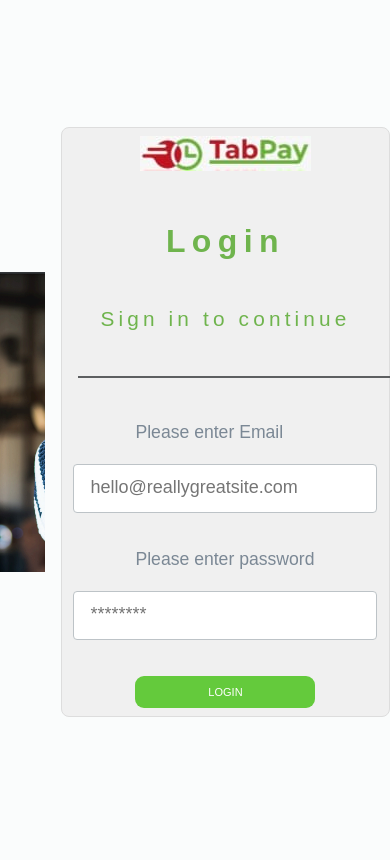
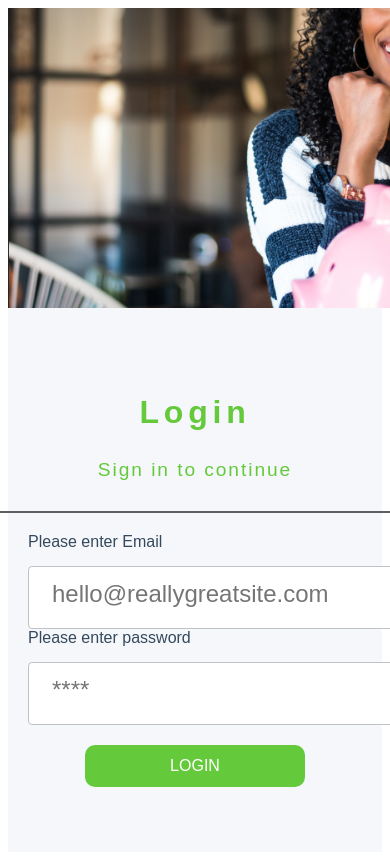
Before and after one commit to AfricodeAcademy/tabpay, a Flask app: page /login in a window 390 px wide; the page is wider, and only the part inside the window is pictured. Before the commit the page ends 717 px from the top of that part, so only its background shows below. Run offline with Flask 3, Linux system fonts and the light colour scheme; some libraries are stand-ins or nearby versions.

Commit message:
modified my styling for login page

```diff
--- a/app/static/css/styles.css
+++ b/app/static/css/styles.css
@@ -119,8 +119,8 @@ body {
 /* LOGIN TO YOUR ACCOUNT STYLING */
 .my-body {
   margin: 0;
-  font-family: "Arial", sans-serif;
-  background-color: hwb(180 98% 1%);
+  font-family: 'Arial', sans-serif;
+  background-color: hsl(216, 33%, 97%); /* Lighter background color for better contrast */
   display: flex;
   justify-content: center;
   align-items: center;
@@ -131,13 +131,22 @@ body {
   display: flex;
   width: 100%;
   height: 100%;
+  flex-direction: column; /* Stack vertically on small screens */
 }
 
 .my-image-section {
-  background-image: url("/app/static/images/image.jpg");
-  background-size: cover;
+  background-image: url('./styles.css/images/tabpay.png'); /* Ensure the correct image path */
+  background-size: cover; /* Cover entire area */
   background-position: center;
   background-repeat: no-repeat;
+  width: 120%; /* Full width */
+  height: 110%; /* Full height */
+}
+
+.image-section img {
+  object-fit: cover; /* Ensure the image covers the area */
+  width: 100%; /* Make the image responsive */
+  height: 100%; /* Full height */
 }
 
 .form-section-area {
@@ -145,76 +154,86 @@ body {
   flex-direction: column;
   justify-content: center;
   align-items: center;
-  background-color: #ffffff;
+  background-color: transparent; /* Make background transparent */
+  padding: 20px; /* Adjust padding */
+  margin: auto;
 }
 
 .hi-login {
-  color: #6fb44d;
+  color: #64ca3c;
   font-size: 2rem;
-  margin-bottom: 10px;
-  letter-spacing: 0.2em;
+  text-align: center;
+  margin-bottom: 9px;
+  letter-spacing: 0.15em; /* Slightly reduced letter spacing for readability */
 }
 
 .my-sign-in {
-  color: #6fb44d;
-  font-size: 1.3rem;
+  color: #64ca3c;
+  font-size: 1.2rem;
   text-align: center;
-  margin-bottom: 20px;
-  letter-spacing: 0.2em;
+  margin-bottom: 10px;
+  letter-spacing: 0.1em; /* Reduced letter spacing */
 }
 
 .email-label,
 .password-center {
-  margin-top: 20px;
-  width: 61%;
-  color: #34495ea0;
+  margin-top: 50px;
+  width: 100%; /* Increased width to 100% for better alignment */
+  max-width: 470px; /* Limit max width */
+  text-align: left; /* Align labels to the left for better UX */
+  color: #34495e;
 }
 
-.rop-input {
-  padding: 16px;
-  margin-top: 5px;
-  border: 1px solid #bdc3c7;
-  border-radius: 4px;
-  width: 100%;
-  max-width: 270px;
-  transition: border-color 0.3s;
+/* Test Styling for Inputs */
+input[type="email"],
+input[type="password"] {
+  width: 140% !important; /* Force full width */
+  max-width: 470px !important; /* Set a maximum width */
+  box-sizing: border-box; /* Include padding and border in width */
+  padding: 23px; /* Consistent padding */
+  border: 1px solid #bdc3c7; /* Border style */
+  border-radius: 4px; /* Rounded corners */
+  margin-top: 15px; /* Space between inputs */
 }
 
 .rop-input:focus {
-  border-color: #2ecc71;
+  border-color: #07c455;
   outline: none;
+  box-shadow: 0 0 5px rgba(7, 196, 85, 0.5); /* Add focus shadow */
 }
 
 .rop-input::placeholder {
-  font-size: large;
+  font-size: 1.5rem; /* Adjusted placeholder font size for consistency */
 }
 
 .login-button {
-  margin-top: 20px;
-  padding: 10px;
+  display: block; /* Make the button a block element */
+  margin: 20px auto 0; /* Center the button horizontally */
+  padding: 12px;
   background-color: #64ca3c;
   color: white;
   border: none;
-  border-radius: 9px;
+  border-radius: 10px;
   cursor: pointer;
-  font-size: 11px;
+  font-size: 1rem;
   width: 100%;
-  max-width: 180px;
-  transition: background-color 0.3s;
+  max-width: 220px;
+  transition: background-color 0.3s, transform 0.2s; /* Add transform transition */
 }
-/*
-button:hover {
+
+.login-button:hover {
   background-color: #27ae60;
-} */
+  transform: scale(1.05); /* Slightly scale up on hover */
+}
 
 .login-hr {
-  border: none;
-  border-top: 2px solid #5d5f61;
-  width: 107%;
-  position: left;
-  left: -3%;
-  top: 30px;
+  width: 237%; /* Extend beyond the normal width of the parent container */
+  border: 1px solid #5d5f61; /* Set border color */
+  margin: 20px 0; /* Add top and bottom margins */
+  position: relative; /* Ensure it is positioned relative to its container */
+  left: 26%; /* Move the line slightly to the left to extend more to the right */
 }
+
 
 /* Responsive Adjustments */
 @media (min-width: 768px) {
@@ -237,6 +256,7 @@ button:hover {
     padding: 20px;
   }
 }
+
 /* END OF LOGIN TO YOUR ACCOUNT STYLING */
 
 /* CREATE-NEW-ACCOUNT STYLING */
--- a/app/templates/login.html
+++ b/app/templates/login.html
@@ -1,38 +1,37 @@
-{% extends 'auth.html' %} {% block content %}
-<body class="my-body">
-  <div class="login-container flex flex-col md:flex-row w-full h-full">
-    <div class="my-image-section w-full md:w-1/2 h-64 md:h-auto"></div>
-    <div
-      class="form-section-area w-full md:w-1/2 flex flex-col items-center justify-center p-6"
-    >
-      <div class="tabpay-logo m-2">
-        <a href="{{url_for('main.home')}}"
-          ><img src="../static/images/logo.png" alt=""
-        /></a>
+{% extends 'auth.html' %}
+
+{% block content %}
+<main class="my-body">
+  <div class="login-container d-flex w-100 h-100 flex-column flex-md-row">
+
+    <!-- Left Image Section (100% height) -->
+    <div class="col-md-6 image-section p-0 d-flex align-items-center">
+      <div class="my-image-section w-100 h-100">
+        <img src="{{ url_for('static', filename='images/tabpay.png') }}" alt="Image description" class="img-fluid h-100">
       </div>
-      <h1 class="hi-login">Login</h1>
-      <p class="my-sign-in">Sign in to continue</p>
-      <hr class="login-hr w-8/4" />
-      <label for="email" class="email-label">Please enter Email</label>
-      <input
-        type="email"
-        id="email"
-        placeholder="hello@reallygreatsite.com"
-        required
-        class="rop-input"
-      />
-      <label for="password" class="password-center"
-        >Please enter password</label
-      >
-      <input
-        type="password"
-        id="password"
-        placeholder="********"
-        required
-        class="rop-input"
-      />
-      <button type="submit" class="login-button">LOGIN</button>
     </div>
+
+    <!-- Right Form Section (50% width) -->
+    <div class="col-md-6 d-flex flex-column align-items-center justify-content-center form-section-area">
+      <h1 class="hi-login text-green-600">Login</h1>
+      <p class="my-sign-in text-green-600">Sign in to continue</p>
+      <hr class="login-hr">
+
+      <!-- Login Form -->
+      <form>
+        <div class="form-group mb-3">
+          <label for="email" class="email-label">Please enter Email</label>
+          <input type="email" id="email" placeholder="hello@reallygreatsite.com" required class="rop-input form-control border border-gray-300 p-2 rounded" />
+        </div>
+        <div class="form-group mb-3">
+          <label for="password" class="password-center">Please enter password</label>
+          <input type="password" id="password" placeholder="****" required class="rop-input form-control border border-gray-300 p-2 rounded" />
+        </div>
+        <button type="submit" class="btn login-button w-100 bg-green-600 text-white p-2 rounded">LOGIN</button>
+      </form>
+
+    </div>
+
   </div>
-  {% endblock %}
-</body>
+</main>
+{% endblock %}
--- a/run.py
+++ b/run.py
@@ -3,4 +3,4 @@ from app import create_app
 app = create_app()
 
 if __name__ == "__main__":
-    app.run(debug=True,port=5000)
+    app.run(debug=True,port=5001)
```
